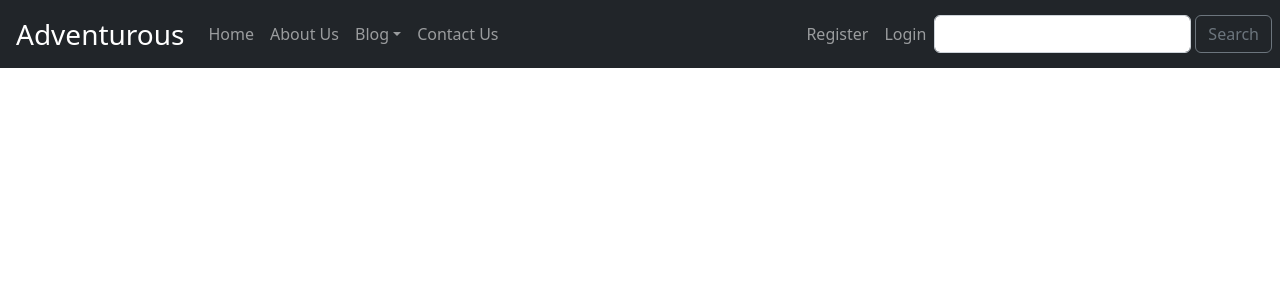
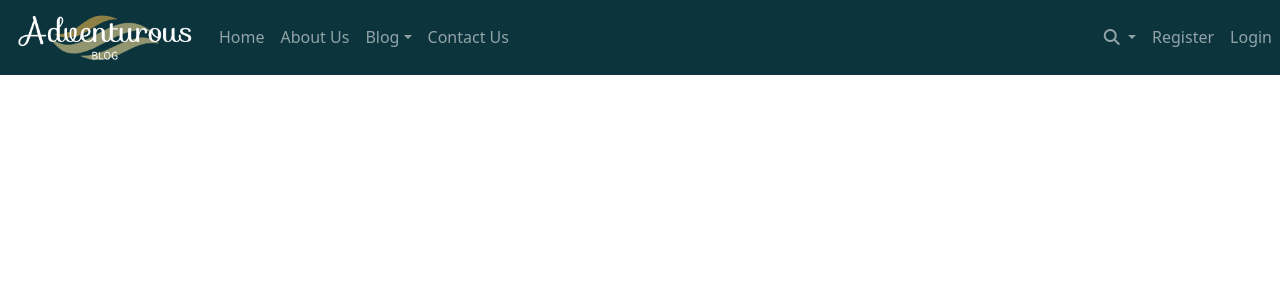
Before and after one commit to MichalPokojny/CI_project_4_travel_blog, a Django app: page / in a window 1280 px wide. Shown: the top 300 px of the page. Run offline with Django 3.2, Linux system fonts and the light colour scheme; data that the repository does not hold is empty; some libraries are stand-ins or nearby versions.

Commit message:
add logo and search form

```diff
--- a/static/css/style.css
+++ b/static/css/style.css
@@ -3,3 +3,14 @@
     padding: 0;
     box-sizing: border-box;
 }
+
+.custom-nav {
+    display: flex;
+    justify-content: center;
+    text-align: center;
+
+}
+
+.bg-navbar {
+    background-color: rgb(12,52,61);
+}
--- a/templates/base.html
+++ b/templates/base.html
@@ -19,19 +19,19 @@
 <body>
     <header>
         <!-- Navigation bar with active links -->
-        <nav class="navbar navbar-expand-md fixed-top bg-dark navbar-dark">
+        <nav class="navbar navbar-expand-md fixed-top bg-navbar navbar-dark">
 
-            <a href="" class="navbar-brand fs-3 ms-3">Adventurous</a>
-            <button class="navbar-toggler" type="button" data-bs-toggle="collapse" data-bs-target="#btn" aria-controls="btn" aria-expanded="false" aria-label="Toggle navigation">
+            <a href="" class="navbar-brand fs-3 ms-3"><img src="{% static 'media/website-logo.png' %}" alt="Website logo" style="height:3rem;"></a>
+            <button class="navbar-toggler me-3" type="button" data-bs-toggle="collapse" data-bs-target="#btn" aria-controls="btn" aria-expanded="false" aria-label="Toggle navigation">
                 <i class="fa-solid fa-bars"></i>
             </button>
            <div class="collapse navbar-collapse" id="btn">
-            <ul class="navbar-nav">
+            <ul class="navbar-nav custom-nav ">
                 <li class="nav-item active">
                     <a href="#" class="nav-link">Home</a>
                 </li>
                 <li class="nav-item">
-                    <a href="#" class="nav-link">About Us</a>
+                    <a href="#" class="nav-link">About&nbspUs</a>
                 </li>
                 <li class="nav-item dropdown">
                     <a href="#" class="nav-link dropdown-toggle"
@@ -46,10 +46,23 @@
                     </ul>
                 </li>
                 <li class="nav-item">
-                    <a href="#" class="nav-link">Contact Us</a>
+                    <a href="#" class="nav-link">Contact&nbspUs</a>
                 </li>
             </ul>
-            <ul class="navbar-nav ms-auto">
+            <ul class="navbar-nav ms-auto custom-nav">
+                <li class="nav-item">
+                    <div class="btn-group">
+                        <a role="button" class="dropdown-toggle nav-link" data-bs-toggle="dropdown" data-bs-display="static" aria-expanded="false">
+                            <i class="fa-solid fa-magnifying-glass"></i>
+                        </a>
+                        <div class="dropdown-menu dropdown-menu-lg-end" style="width:300px;">
+                            <form class="d-flex">
+                            <input type="text" class="form-control ms-1 me-1">
+                            <button type="submit" class="btn btn-outline-secondary me-1">Search</button>
+                           </form>
+                    </div>
+                      </div>
+                </li>
                 <li class="nav-item ">
                     <a href="#" class="nav-link">Register</a>
                 </li>
@@ -57,12 +70,7 @@
                     <a href="#" class="nav-link">Login</a>
                 </li>
             </ul>
-            <form class="d-flex ">
-                <input type="text" class="form-control me-1">
-                <button type="submit" class="btn btn-outline-secondary me-2">Search</button>
-               </form>
-           </div>
-
+        </div>
         </nav>
     </header>
 
```
Also changed, not shown: README.md, static/media/website-logo.png (added).
